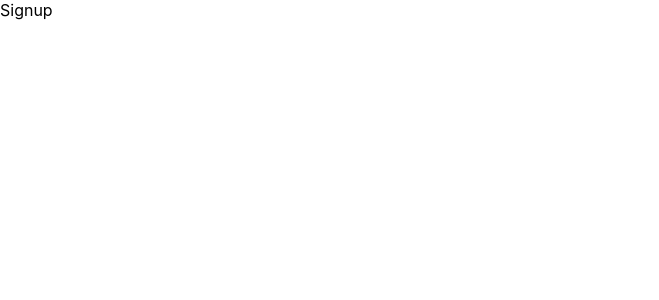
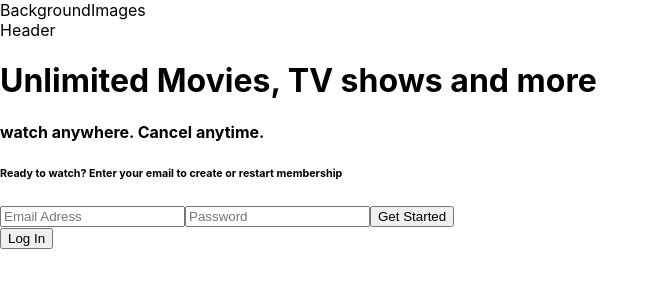
Before and after one commit to vishnujoshi1311/netflix-clone, a React (Create React App) app in the folder netflix-ui/: page /Signup in a window 1280 px wide. Shown: the top 300 px of the page, without its empty margins (0-659 px from the left). Built offline with nearby package versions, Linux system fonts and the light colour scheme.

Commit message:
added header

```diff
--- a/netflix-ui/src/Pages/Login.jsx
+++ b/netflix-ui/src/Pages/Login.jsx
@@ -1,9 +1,7 @@
 import React from 'react'
 
-const Login = () => {
+export default function Login() {
   return (
     <div>Login</div>
   )
 }
-
-export default Login
--- a/netflix-ui/src/Pages/Netflix.jsx
+++ b/netflix-ui/src/Pages/Netflix.jsx
@@ -1,9 +1,7 @@
 import React from 'react'
 
-const Netflix = () => {
+export default function Netflix() {
   return (
     <div>Netflix</div>
   )
 }
-
-export default Netflix
--- a/netflix-ui/src/Pages/Signup.jsx
+++ b/netflix-ui/src/Pages/Signup.jsx
@@ -1,9 +1,29 @@
 import React from 'react'
+import BackgroundImages from '../components/BackgroundImages'
+import Header from '../components/Header'
+import styled from 'styled-components'
 
-const Signup = () => {
+
+export default function Signup() {
   return (
-    <div>Signup</div>
+    <Container>
+      <BackgroundImages/>
+      <Header/>
+      <div className="body flex column a-center j-center">
+        <div className="text flex column">
+          <h1>Unlimited Movies, TV shows and more</h1>
+          <h4>watch anywhere. Cancel anytime.</h4>
+          <h6>Ready to watch? Enter your email to create or restart membership</h6>
+        </div>
+        <div className='form'>
+          <input type="email" placeholder='Email Adress' name='email'/>
+          <input type="password" placeholder='Password' name='password'/>
+          <button>Get Started</button>
+        </div>
+        <button>Log In</button>
+      </div>
+    </Container>
   )
 }
 
-export default Signup
+const Container = styled.div``;
--- /dev/null
+++ b/netflix-ui/src/components/BackgroundImages.jsx
@@ -0,0 +1,9 @@
+import React from 'react'
+
+const BackgroundImages = () => {
+  return (
+    <div>BackgroundImages</div>
+  )
+}
+
+export default BackgroundImages
--- /dev/null
+++ b/netflix-ui/src/components/Header.jsx
@@ -0,0 +1,7 @@
+import React from 'react'
+
+export default function Header() {
+  return (
+    <div>Header</div>
+  )
+}
```
Also changed, not shown: netflix-ui/src/App.jsx (+3 -6 lines), netflix-ui/src/Utils/Firebase-config.js (added, +16 -0 lines).
